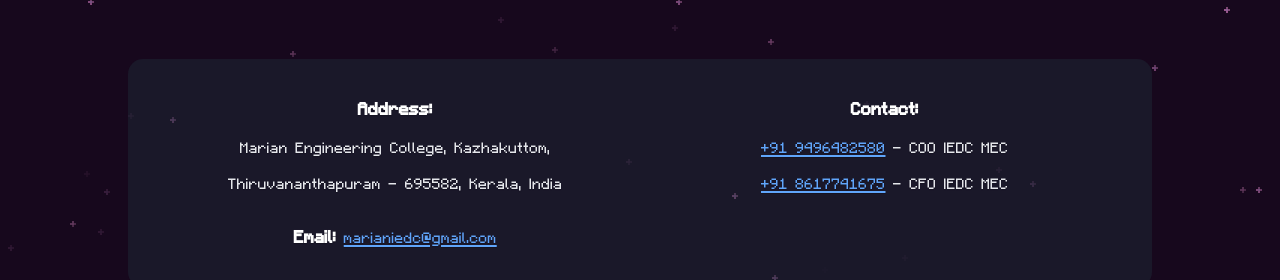
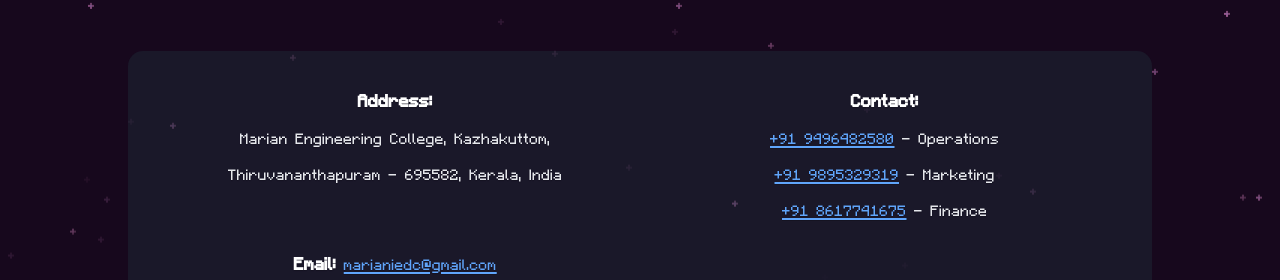
Before and after one commit to SHIBINSHA02/EDEN, a React (Vite) app: page / in a window 1280 px wide. Shown: the part 4760-5040 px from the top of the page. Built offline with nearby package versions, Linux system fonts and the light colour scheme.

Commit message:
contact update

```diff
--- a/src/Components/Venue/Venue.jsx
+++ b/src/Components/Venue/Venue.jsx
@@ -67,14 +67,19 @@
                 <a href="tel:+919496482580" className="link">
                   +91 9496482580
                 </a>{" "}
+                - Operations
+                <br />
+                <a href="tel:+919895329319" className="link">
+                  +91 9895329319
+                </a>{" "}
 
-                - COO IEDC MEC
+                - Marketing
                 <br />
                 <a href="tel:+918617741675" className="link">
                   +91 8617741675
                 </a>{" "}
 
-                - CFO IEDC MEC
+                -  Finance
               </span>
             </p>
             <p className="detail-item">
```
